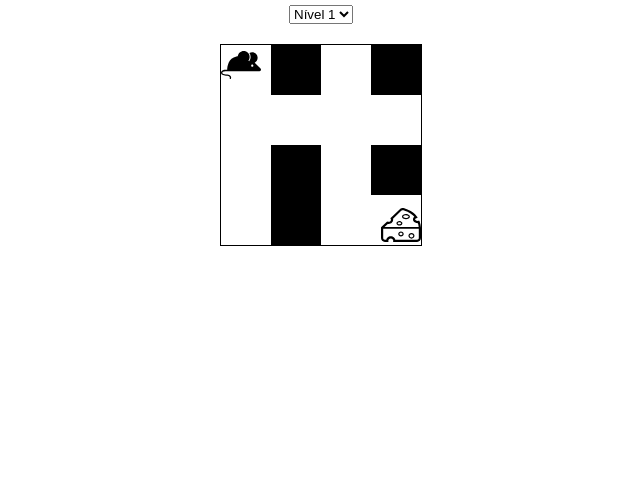
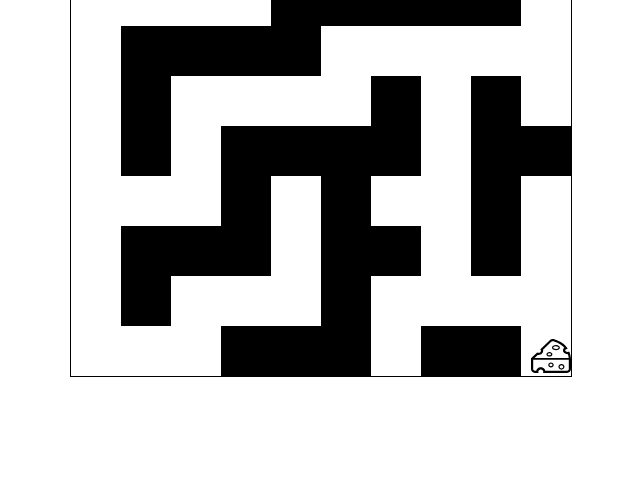
Before and after one commit to KarlaNunes/rat-in-a-maze, a plain HTML site: page index.html in a window 1280 px wide. Shown: the part 303-800 px from the top of the page, without its empty margins (319-959 px from the left). Drawn offline with Linux system fonts and the light colour scheme.

Commit message:
:tada: create static maze

```diff
--- a/index.html
+++ b/index.html
@@ -10,11 +10,11 @@
 <body>
     <h1>Labirinto</h1>
 
-    <select id="select-level">
+    <!-- <select id="select-level">
         <option value="1">Nível 1</option>
         <option value="2">Nível 2</option>
         <option value="3">Nível 3</option>
-    </select>
+    </select> -->
 
     <div id="maze_container">
         <img src="./images/mouse.svg" id="mouse" alt="Mouse">
--- a/maze-generator.js
+++ b/maze-generator.js
@@ -4,18 +4,53 @@ document.addEventListener("DOMContentLoaded", function() {
 
 
 function createBlankMaze() {
-    const table = [
+    const table1 = [
         [0,1,0,1],
         [0,0,0,0],
         [0,1,0,1],
         [0,1,0,0],
     ]
 
-    const mazeArray = table;
+    const table2 = [
+        [0,0,0,1, 0, 1],
+        [0,1,0,0, 0, 0],
+        [1,1,0,1, 1, 1],
+        [0,1,0,0, 0, 0],
+        [0,1,0,1, 0, 1],
+        [0,0,0,1, 0, 0],
+    ]
+
+    const table3 = [
+        [0, 1, 0, 0, 1, 1, 1, 0, 0, 0],
+        [0, 1, 1, 0, 1, 0, 0, 0, 0, 0],
+        [0, 0, 0, 0, 1, 1, 1, 1, 1, 0],
+        [0, 1, 1, 1, 1, 0, 0, 0, 0, 0],
+        [0, 1, 0, 0, 0, 0, 1, 0, 1, 0],
+        [0, 1, 0, 1, 1, 1, 1, 0, 1, 1],
+        [0, 0, 0, 1, 0, 1, 0, 0, 1, 0],
+        [0, 1, 1, 1, 0, 1, 1, 0, 1, 0],
+        [0, 1, 0, 0, 0, 1, 0, 0, 0, 0],
+        [0, 0, 0, 1, 1, 1, 0, 1, 1, 0]
+    ]
+
+    // const table4 = [
+    //     [1, 0, 1, 0, 0, 1, 1, 0, 0, 1],
+    //     [0, 1, 0, 1, 1, 0, 0, 1, 1, 0],
+    //     [1, 0, 1, 0, 0, 1, 1, 0, 0, 1],
+    //     [0, 1, 0, 1, 1, 0, 0, 1, 1, 0],
+    //     [1, 0, 1, 0, 0, 1, 1, 0, 0, 1],
+    //     [0, 1, 0, 1, 1, 0, 0, 1, 1, 0],
+    //     [1, 0, 1, 0, 0, 1, 1, 0, 0, 1],
+    //     [0, 1, 0, 1, 1, 0, 0, 1, 1, 0],
+    //     [1, 0, 1, 0, 0, 1, 1, 0, 0, 1],
+    //     [0, 1, 0, 1, 1, 0, 0, 1, 1, 0]
+    // ]
+
+    const mazeArray = table3;
 
     const maze = document.getElementById("maze_container")
-    const mouse = document.getElementById("mouse")
-    const cheese = document.getElementById("cheese")
+    // const mouse = document.getElementById("mouse")
+    // const cheese = document.getElementById("cheese")
 
     for (let rowIndex = 0; rowIndex < mazeArray.length; rowIndex++) {
         let row = document.createElement("div")
```
